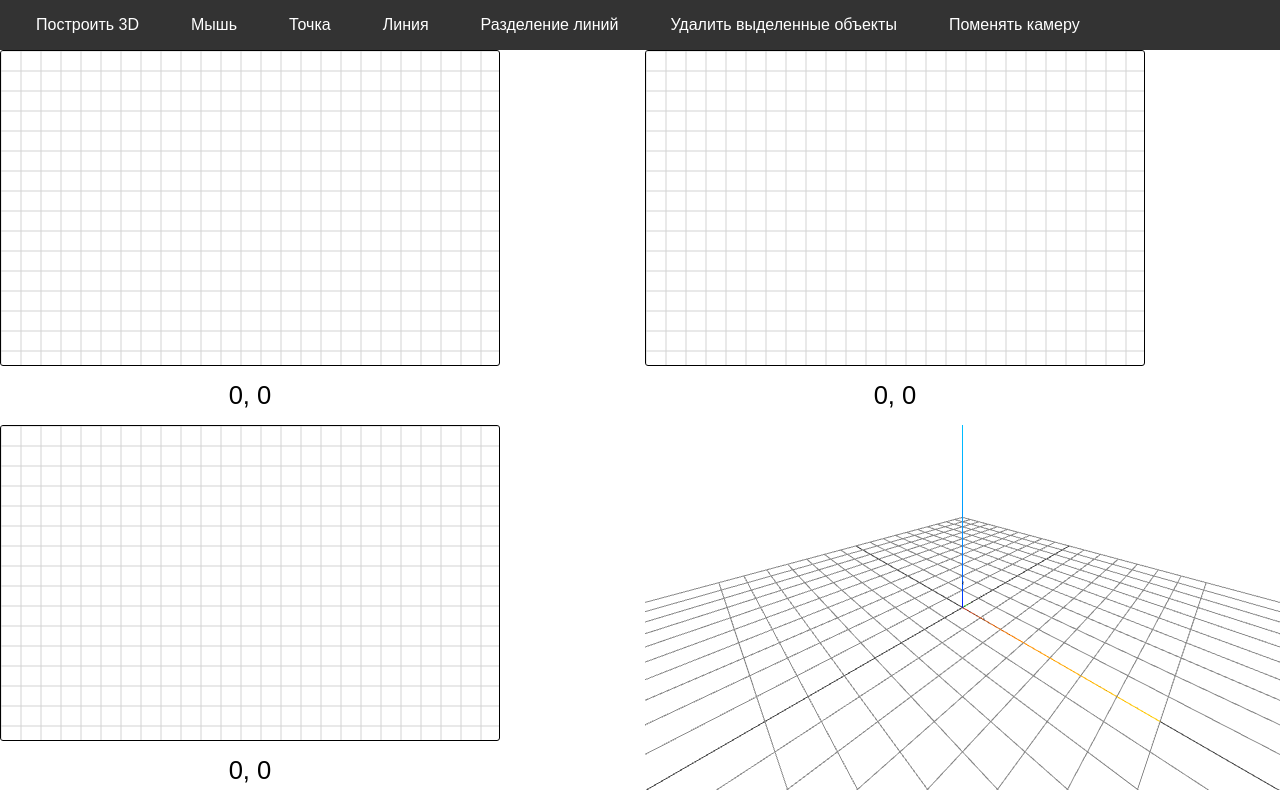
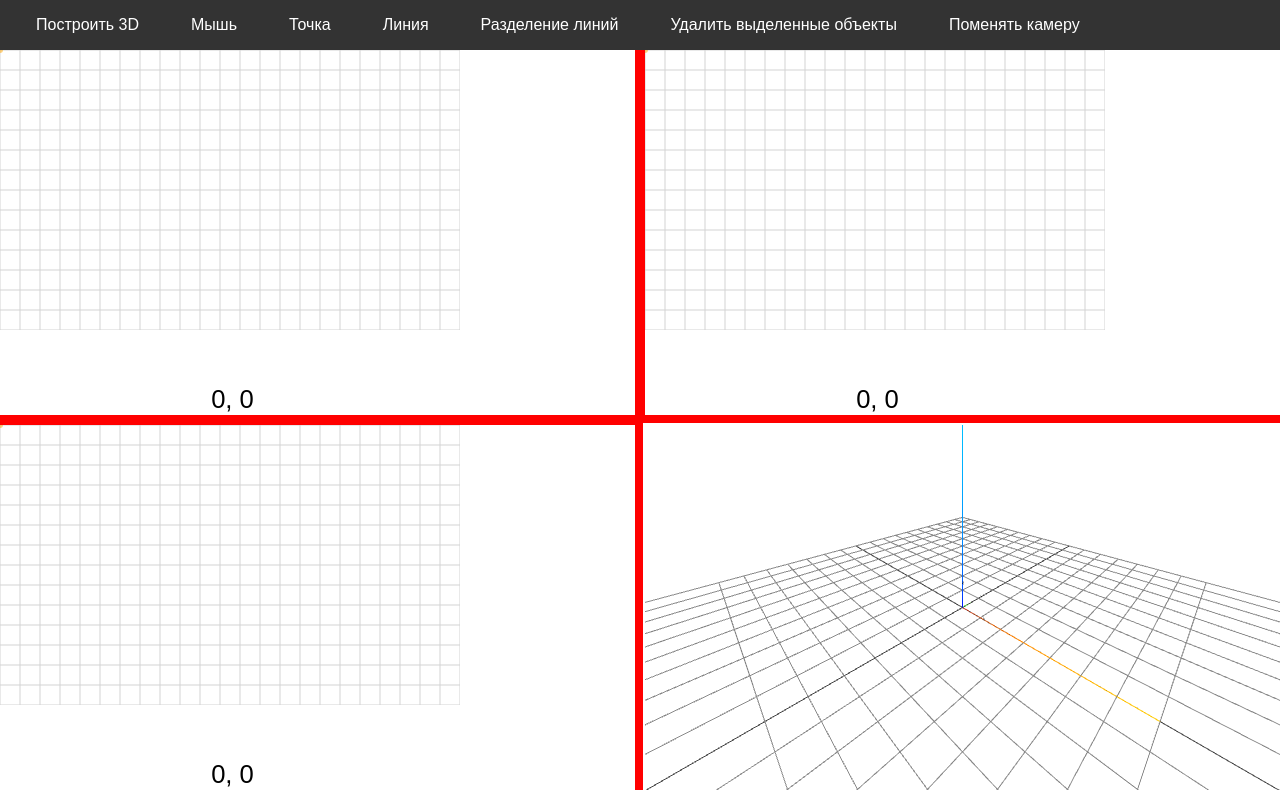
Before and after one commit to IlyaTakhtay/2threeD, a website built with Vite: page MVC/index.html in a window 1280 px wide. Built offline with nearby package versions, Linux system fonts and the light colour scheme.

Commit message:
start axes implementation

```diff
--- a/MVC/planes/planeView.js
+++ b/MVC/planes/planeView.js
@@ -348,17 +348,22 @@ export class PlaneView {
     handleContextMenu = (event) =>  {
         event.preventDefault(); // Отменяем контекстное меню, которое на RMB
     }
+    resizeCanvasWrapper(width, height) {
+        this.canvasWrapper.style.width = `${width}px` ;
+        this.canvasWrapper.style.height = `${height}px` ;
+    }
 
     resizeCanvas(width, height) {
         // Изменяем размеры canvas
-        this.canvas.width = width;
-        this.canvas.height = height;
+        this.canvas.width = width - width % this.gridSize;
+        this.canvas.height = height - height % this.gridSize;
 
         // Очищаем canvas
         this.ctx.clearRect(0, 0, width, height);
 
         // Перерисовываем объекты с учетом новых размеров
         this.restoreAxesPosition(this.pointOfOriginLocation);
+        this.resizeCanvasWrapper(this.canvas.width,this.canvas.height);
         this.makeGirdOnSVG();
         this.drawObjects();
     }
@@ -394,6 +399,15 @@ export class PlaneView {
         }
     }
 
+    drawCanvasAxes(){
+        this.ctx.globalAlpha = 0.5;
+        this.ctx.beginPath();
+        this.ctx.arc(-this.relativeCanvasPosition.x, -this.relativeCanvasPosition.y, this.pointRadius, 0, Math.PI * 2);
+        this.ctx.fillStyle = 'orange';
+        this.ctx.fill();
+        this.ctx.globalAlpha = 1;
+    }
+
     drawObjects() {
         this.ctx.clearRect(0, 0, this.canvas.width, this.canvas.height);
         this.controller.handleObjects().forEach((obj) => {
@@ -421,6 +435,7 @@ export class PlaneView {
                 this.ctx.stroke();
             }
         });
+        this.drawCanvasAxes();
         this.Legend.render(this.controller.handleObjects()); //Legend
     }
 
--- a/MVC/style.css
+++ b/MVC/style.css
@@ -1,4 +1,5 @@
 html, body {
+
     position: fixed;
     margin: 0;
     padding: 0;
@@ -13,6 +14,7 @@ html, body {
     } */
 
     .navbar {
+
         background-color: #333;
         overflow: hidden;
         flex: 0 0 auto; /* Ширина будет автоматически рассчитываться в соответствии с содержимым */
@@ -49,6 +51,7 @@ html, body {
 
 
     .navbar {
+
         height: 50px;
         background-color: #333;
         color: #fff;
@@ -67,6 +70,7 @@ html, body {
     }
 
     .container-wrapper {
+
         display: grid;
         grid-template-columns: repeat(2, 1fr);
         grid-template-rows: repeat(2, 1fr);
@@ -77,24 +81,27 @@ html, body {
     }
 
    .plain {
+        outline: 8px solid rgb(255, 0, 0);
         display: grid;
         grid-template-columns: 4fr minmax(120px, 1fr);
         grid-template-rows: 8fr 1fr;
         /* grid-template-areas:
             "plain__canvas-wrapper plain__legend"
             "mouse-coordinates ."; */
-        gap: 10px;
+        gap: 50px;
         overflow: hidden;
     }
 
     .plain__canvas-wrapper {
         overflow: hidden;
-        border: 1px solid rgb(0, 0, 0);
-        border-radius: 3px;
+        box-sizing: border-box;
+
+        /* border-radius: 3px; */
         position: relative;
     }
 
     .plain__legend-item {
+
         min-width: 60px;
         display: flex;
         align-items: flex-start;
@@ -102,6 +109,7 @@ html, body {
     }
 
     .plain__legend-color {
+
         width: 20px;
         height: 20px;
         margin-right: 10px;
@@ -109,9 +117,10 @@ html, body {
     }
 
     .plain__legend-label {
+
         font-size: 14px;
         line-height: 1.4;
-        color: #333;
+        /* color: #333; */
         min-width: 80px;
         flex: 1 1 auto;
 
@@ -153,17 +162,25 @@ html, body {
       } */
 
     svg[name="gridSVG"],.planeCanvas {
+
         overflow: hidden;
         position: absolute;
         top: 0;
         left: 0;
     }
-    .planeCanvas:focus{
+    .plain__canvas-wrapper:focus-within{
+
+        /* border: 2px solid rgb(255, 0, 0);
+        border-radius: 4px; */
+    }
+/*
+    .plain__canvas-wrapper:focus-within{
         border: 1px solid rgb(255, 0, 0);
         border-radius: 3px
-    }
+    } */
 
     .plain__legend {
+
         overflow-x: hidden;
         overflow-y: scroll;
         grid-column: 2;
@@ -200,6 +217,7 @@ html, body {
 
 
     div[name="mouseCoordinates"] {
+
         overflow: hidden;
         padding: 5px;
         background-color: rgba(255, 255, 255, 0.8);
```
